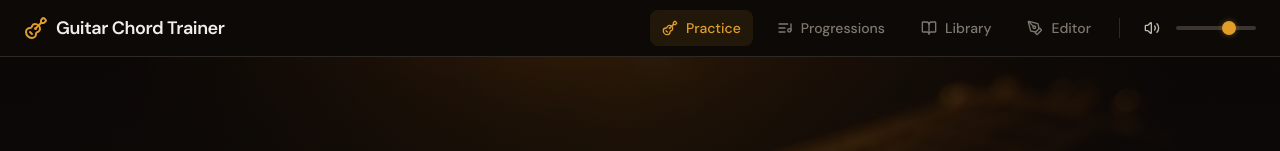
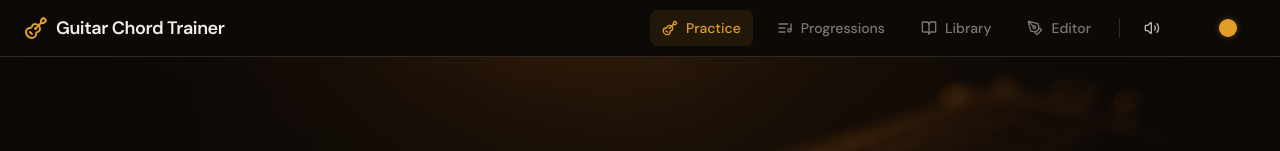
Before and after one commit to randysoller/FretMaster, a React (Vite) app: page / in a window 1280 px wide. Shown: the top 151 px of the page. Built offline with nearby package versions, Linux system fonts and the light colour scheme.

Commit message:
Fix volume sliders on progressions page

```diff
--- a/src/index.css
+++ b/src/index.css
@@ -159,18 +159,25 @@
   .volume-slider {
     -webkit-appearance: none;
     appearance: none;
-    height: 4px;
-    border-radius: 2px;
+    height: 6px;
+    border-radius: 3px;
     background: hsl(var(--border-default));
     outline: none;
     cursor: pointer;
+    /* Ensure sufficient touch/click target area */
+    padding: 8px 0;
+    margin: -8px 0;
+    background-clip: content-box;
+    touch-action: none;
+    position: relative;
+    z-index: 1;
   }
 
   .volume-slider::-webkit-slider-thumb {
     -webkit-appearance: none;
     appearance: none;
-    width: 14px;
-    height: 14px;
+    width: 18px;
+    height: 18px;
     border-radius: 50%;
     background: hsl(var(--color-primary));
     cursor: pointer;
@@ -183,9 +190,14 @@
     box-shadow: 0 0 10px hsl(var(--color-primary) / 0.6);
   }
 
+  .volume-slider::-webkit-slider-thumb:active {
+    transform: scale(1.3);
+    box-shadow: 0 0 14px hsl(var(--color-primary) / 0.7);
+  }
+
   .volume-slider::-moz-range-thumb {
-    width: 14px;
-    height: 14px;
+    width: 18px;
+    height: 18px;
     border: none;
     border-radius: 50%;
     background: hsl(var(--color-primary));
@@ -194,8 +206,8 @@
   }
 
   .volume-slider::-moz-range-track {
-    height: 4px;
-    border-radius: 2px;
+    height: 6px;
+    border-radius: 3px;
     background: hsl(var(--border-default));
   }
 
```
